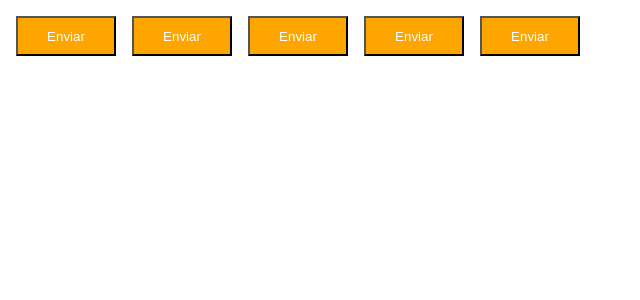
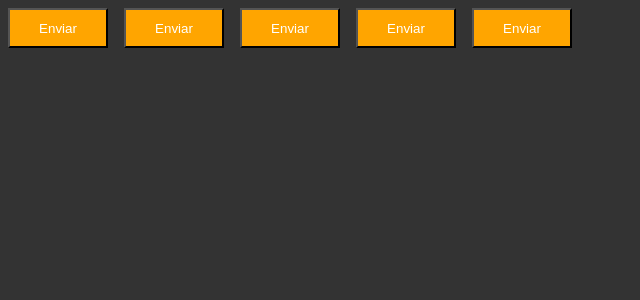
Before and after one commit to frantecbh/ignite-timer, a React (Vite) app: page / in a window 1280 px wide. Shown: the top 300 px of the page, without its empty margins (0-640 px from the left). Built offline with nearby package versions, Linux system fonts and the light colour scheme.

Commit message:
configurando styles global

```diff
--- a/src/App.tsx
+++ b/src/App.tsx
@@ -3,6 +3,7 @@
 
 import { ThemeProvider } from "styled-components";
 import { Button } from "./components/Button";
+import { GlobalStyle } from "./styles/global";
 import { defaultTheme } from "./styles/themes/default";
 
 
@@ -18,6 +19,8 @@
             <Button variant="success" />
             <Button variant="danger" />
             <Button />
+
+            <GlobalStyle />
         </ThemeProvider>
     )
 }
--- /dev/null
+++ b/src/styles/global.ts
@@ -0,0 +1,16 @@
+import { createGlobalStyle } from "styled-components";
+
+export const GlobalStyle = createGlobalStyle`
+
+*{
+    margin: 0;
+    padding: 0;
+    box-sizing: border-box;
+}
+
+body{
+    background: #333;
+    color: #fff;
+}
+
+`
```
